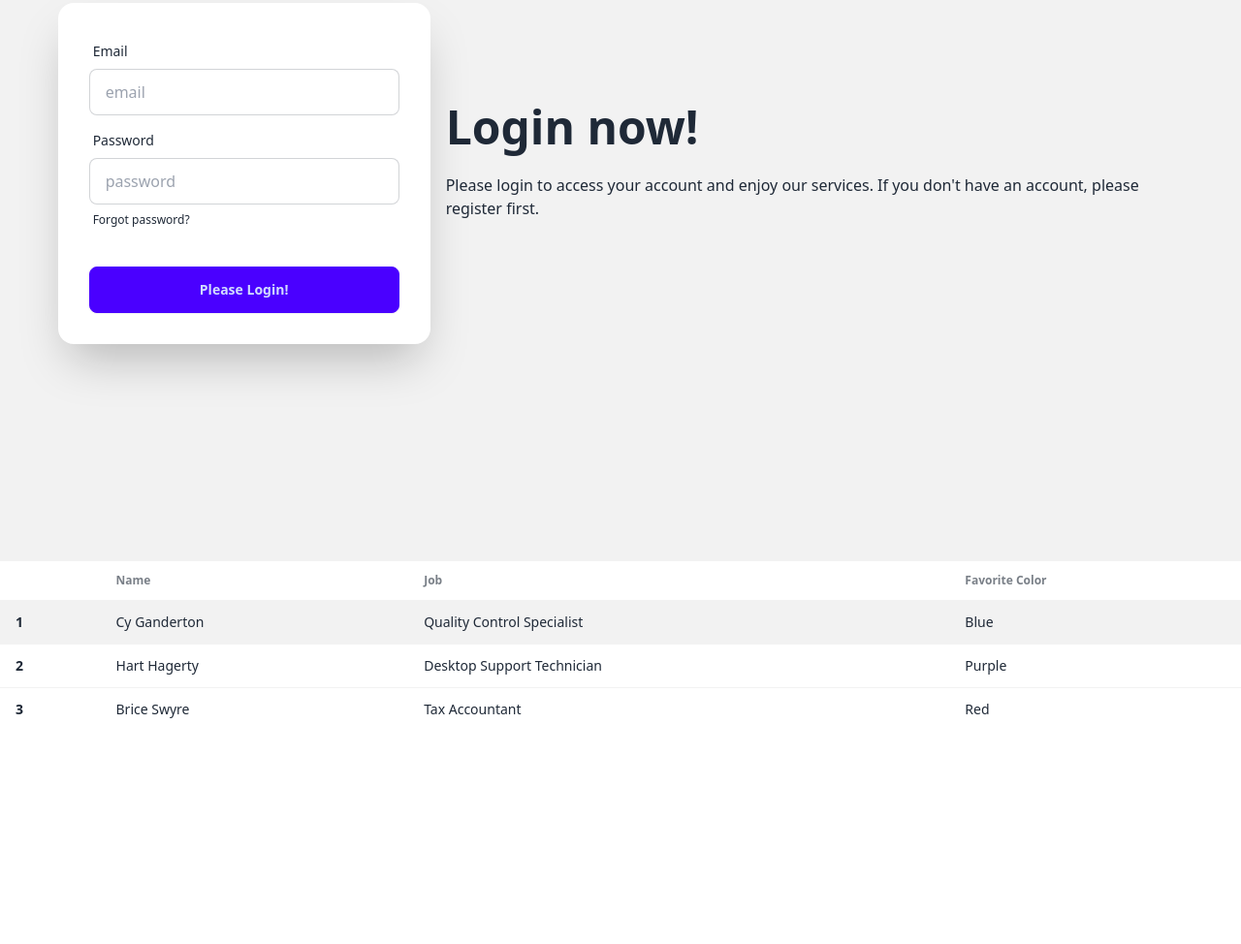
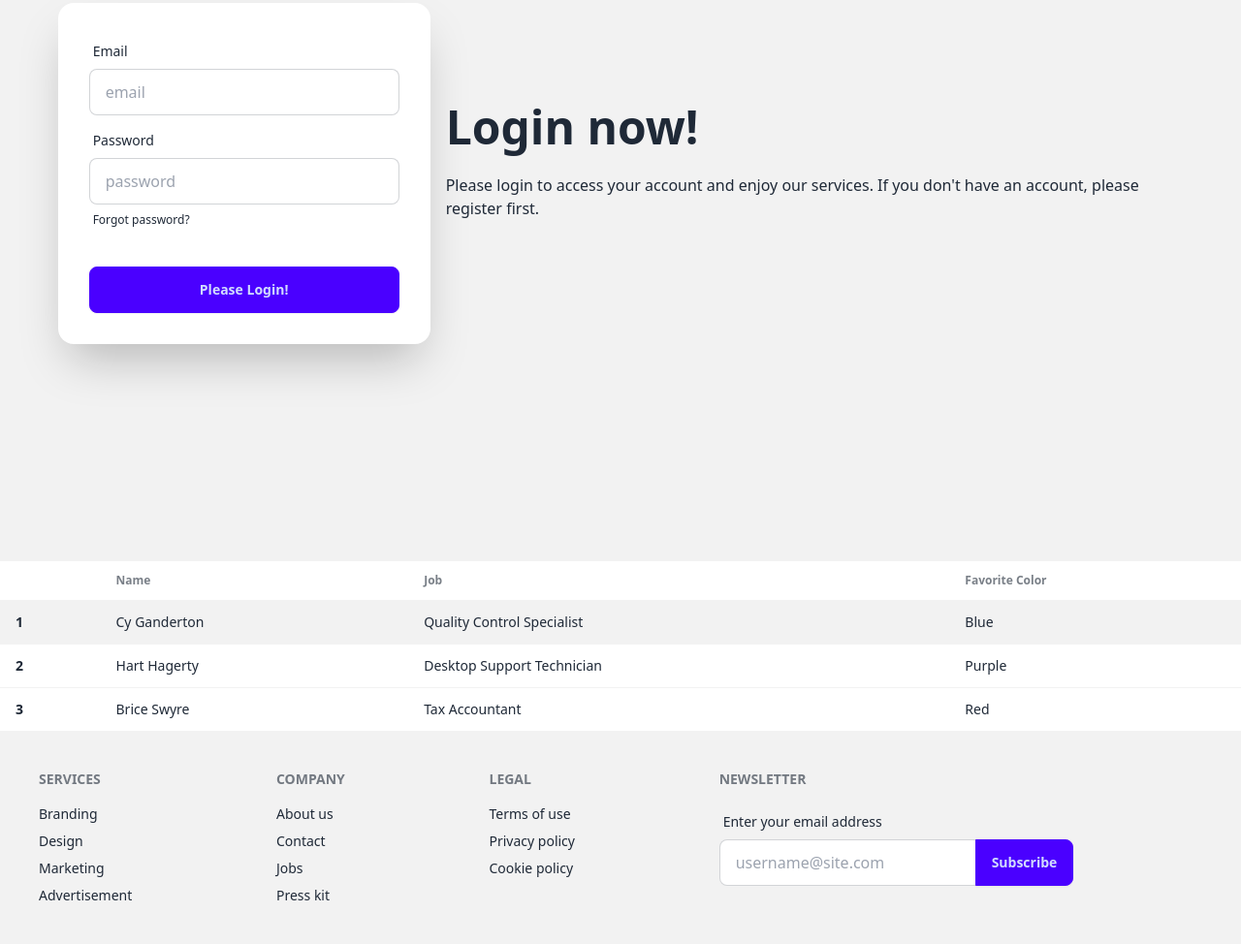
Before and after one commit to mzhrifat/DesiUI, a plain HTML site: page 2daisy.html in a window 1280 px wide. Shown: the part 289-1263 px from the top of the page at 97% size. Before the commit the page ends 1043 px from the top, so only its background shows below. Drawn offline with nearby package versions, Linux system fonts and the light colour scheme.

Commit message:
footer commit

```diff
--- a/2daisy.html
+++ b/2daisy.html
@@ -150,6 +150,45 @@
     </main>
 
     <footer>
+        <section>
+            <footer class="footer bg-base-200 text-base-content p-10">
+  <nav>
+    <h6 class="footer-title">Services</h6>
+    <a class="link link-hover">Branding</a>
+    <a class="link link-hover">Design</a>
+    <a class="link link-hover">Marketing</a>
+    <a class="link link-hover">Advertisement</a>
+  </nav>
+  <nav>
+    <h6 class="footer-title">Company</h6>
+    <a class="link link-hover">About us</a>
+    <a class="link link-hover">Contact</a>
+    <a class="link link-hover">Jobs</a>
+    <a class="link link-hover">Press kit</a>
+  </nav>
+  <nav>
+    <h6 class="footer-title">Legal</h6>
+    <a class="link link-hover">Terms of use</a>
+    <a class="link link-hover">Privacy policy</a>
+    <a class="link link-hover">Cookie policy</a>
+  </nav>
+  <form>
+    <h6 class="footer-title">Newsletter</h6>
+    <fieldset class="form-control w-80">
+      <label class="label">
+        <span class="label-text">Enter your email address</span>
+      </label>
+      <div class="join">
+        <input
+          type="text"
+          placeholder="username@site.com"
+          class="input input-bordered join-item" />
+        <button class="btn btn-primary join-item">Subscribe</button>
+      </div>
+    </fieldset>
+  </form>
+</footer>
+        </section>
 
     </footer>
 
```
